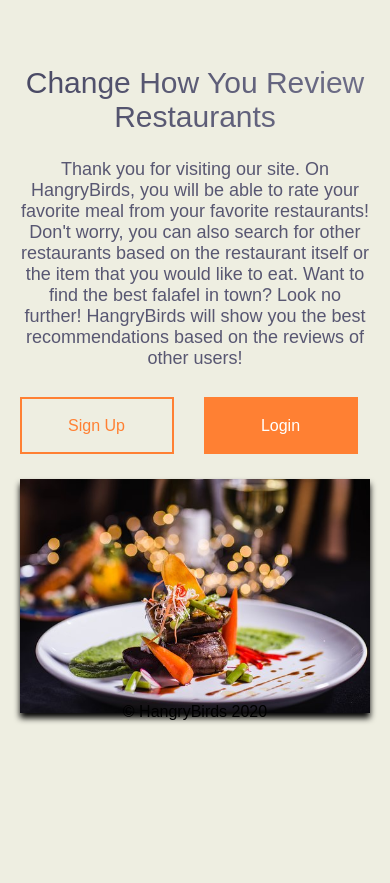
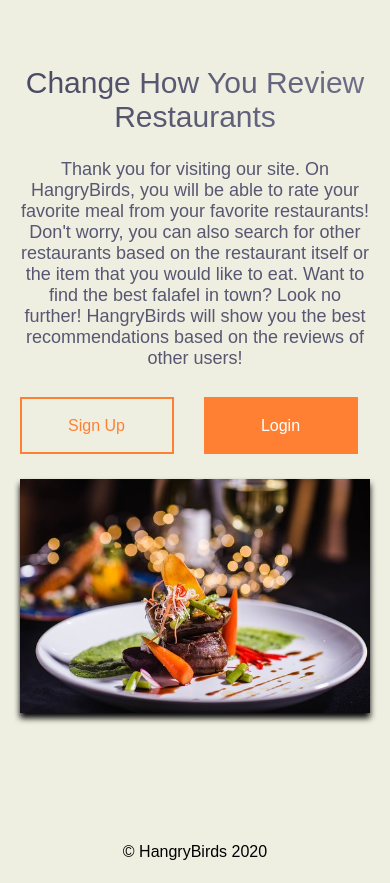
Before and after one commit to harshbpatel97/HangryBirds, a Django app: page / in a window 390 px wide. Shown: the part 101-984 px from the top of the page. Before the commit the page ends 824 px from the top, so only its background shows below. Run offline with Django 3.2, Linux system fonts and the light colour scheme.

Commit message:
Modified the footer css

```diff
--- a/home/static/css/home.css
+++ b/home/static/css/home.css
@@ -19,7 +19,7 @@
 }
 footer{
     text-align: center;
-    position: absolute;
+    position: relative;
     bottom: 0;
     width: 100%;
     height: 2.5rem;
@@ -684,16 +684,21 @@
     }
     .my_reviews{
         display: grid;
-        grid-template-columns: auto auto;
+        grid-template-columns: auto;
         grid-gap: 15px;
     }
     .review_ID{
         height: 500px;
-        width: 45vw;
+        width: 90vw;
+        margin-left: 3%
     }
     .review{
     height: 66px;
     overflow: hidden;
     text-overflow: ellipsis;
+    }
 }
+
+main{
+    min-height: 100vh;
 }
```
